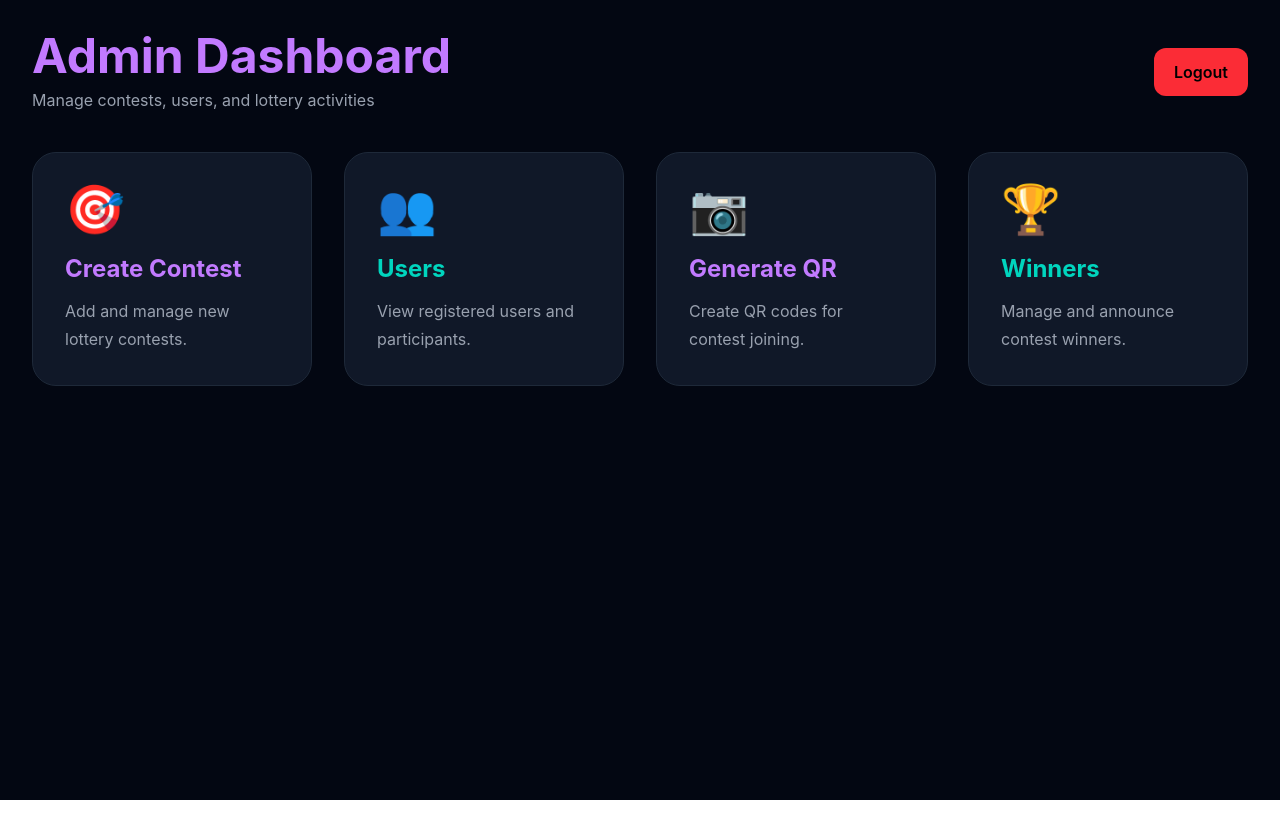
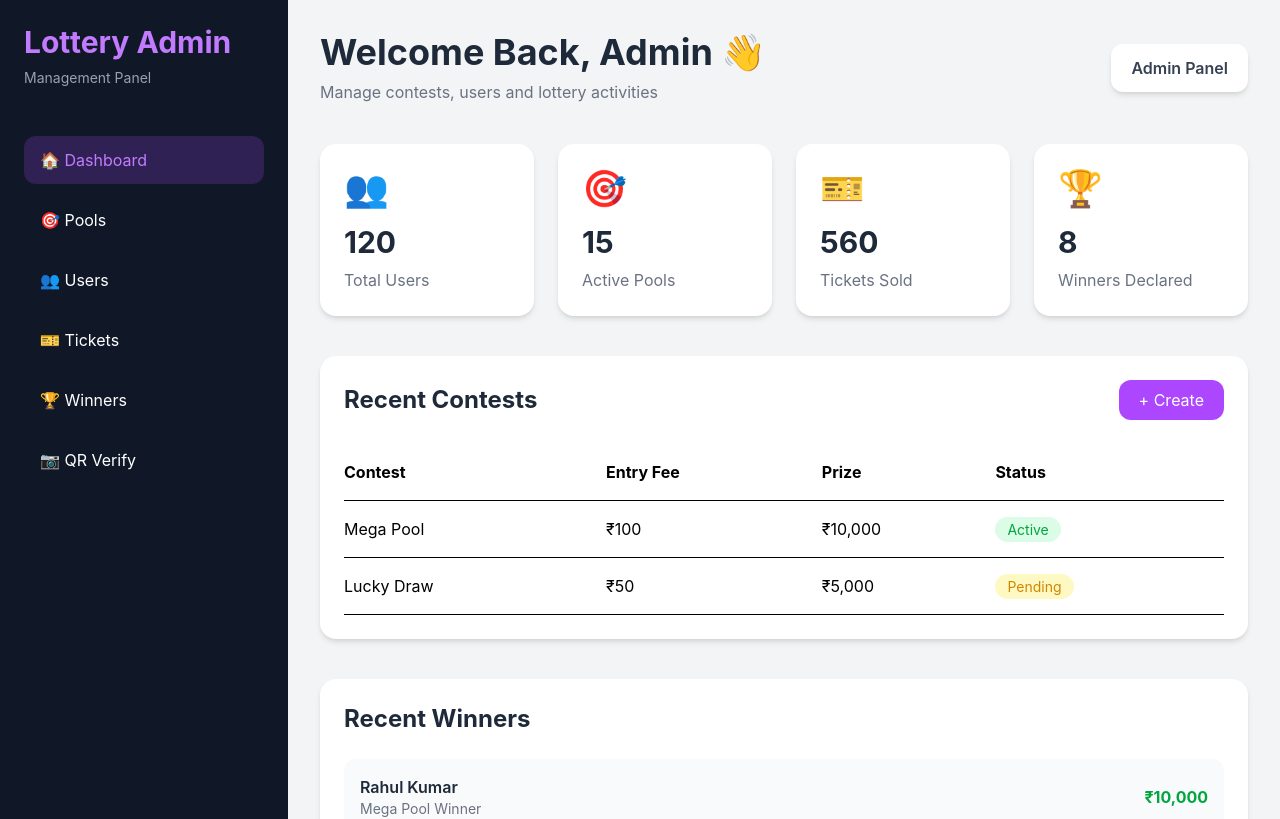
Before and after one commit to anjanasatheesh791-anj/Lottery-Management-System, a React (Vite) app: page /AdminDashboard in a window 1280 px wide. Shown: the top 819 px of the page. Built offline with nearby package versions, Linux system fonts and the light colour scheme; sample sign-in values are in the browser's storage.

Commit message:
Updated Admin Dashboard

```diff
--- a/src/Pages/AdminDashboard.jsx
+++ b/src/Pages/AdminDashboard.jsx
@@ -39,66 +39,236 @@ export default function AdminDashboard() {
   }
 
 return (
-    <div className="min-h-screen bg-gray-950 text-white p-8">
-      {/* HEADER */}
-      <div className="flex justify-between items-center mb-10">
+  <div className="min-h-screen bg-gray-100 flex">
+
+    {/* SIDEBAR */}
+    <div className="w-72 bg-gray-900 text-white p-6 flex flex-col justify-between">
+
       <div>
-          <h1 className="text-5xl font-bold text-purple-400">Admin Dashboard</h1>
-          <p className="text-gray-400 mt-2">
-            Manage contests, users, and lottery activities
+        {/* LOGO */}
+        <div className="mb-12">
+          <h1 className="text-3xl font-bold text-purple-400">
+            Lottery Admin
+          </h1>
+          <p className="text-gray-400 text-sm mt-2">
+            Management Panel
           </p>
         </div>
 
+        {/* MENU */}
+        <div className="space-y-3">
+
+          <Link
+            to="/AdminDashboard"
+            className="flex items-center gap-3 bg-purple-500/20 text-purple-400 px-4 py-3 rounded-xl"
+          >
+            🏠 Dashboard
+          </Link>
+
+          <Link
+            to="/CreateContest"
+            className="flex items-center gap-3 hover:bg-gray-800 px-4 py-3 rounded-xl duration-300"
+          >
+            🎯 Pools
+          </Link>
+
+          <Link
+            to="/Users"
+            className="flex items-center gap-3 hover:bg-gray-800 px-4 py-3 rounded-xl duration-300"
+          >
+            👥 Users
+          </Link>
+
+          <Link
+            to="/Tickets"
+            className="flex items-center gap-3 hover:bg-gray-800 px-4 py-3 rounded-xl duration-300"
+          >
+            🎫 Tickets
+          </Link>
+
+          <Link
+            to="/Winners"
+            className="flex items-center gap-3 hover:bg-gray-800 px-4 py-3 rounded-xl duration-300"
+          >
+            🏆 Winners
+          </Link>
+
+          <Link
+            to="/generate-qr"
+            className="flex items-center gap-3 hover:bg-gray-800 px-4 py-3 rounded-xl duration-300"
+          >
+            📷 QR Verify
+          </Link>
+        </div>
+      </div>
+
+      {/* LOGOUT */}
       <button
         onClick={handleLogout}
-          className="bg-red-500 hover:bg-red-400 duration-300 px-5 py-3 rounded-xl font-semibold text-black transition-colors"
+        className="bg-red-500 hover:bg-red-400 duration-300 px-5 py-3 rounded-xl font-semibold text-black"
       >
         Logout
       </button>
     </div>
 
-      {/* DASHBOARD CARDS */}
-      <div className="grid grid-cols-1 md:grid-cols-2 lg:grid-cols-4 gap-8">
-        {/* CARD 1 */}
-        <Link to="/CreateContest">
-          <div className="bg-gray-900 border border-gray-800 p-8 rounded-3xl hover:-translate-y-2 duration-300 h-full">
-            <div className="text-5xl mb-5">🎯</div>
-            <h2 className="text-2xl font-bold text-purple-400 mb-3">Create Contest</h2>
-            <p className="text-gray-400 leading-7">
-              Add and manage new lottery contests.
-            </p>
-          </div>
-        </Link>
+    {/* MAIN CONTENT */}
+    <div className="flex-1 p-8 overflow-y-auto">
 
-        {/* CARD 2 */}
-        <div className="bg-gray-900 border border-gray-800 p-8 rounded-3xl hover:-translate-y-2 duration-300">
-          <div className="text-5xl mb-5">👥</div>
-          <h2 className="text-2xl font-bold text-teal-400 mb-3">Users</h2>
-          <p className="text-gray-400 leading-7">
-            View registered users and participants.
+      {/* TOP HEADER */}
+      <div className="flex justify-between items-center mb-10">
+
+        <div>
+          <h1 className="text-4xl font-bold text-gray-800">
+            Welcome Back, Admin 👋
+          </h1>
+
+          <p className="text-gray-500 mt-2">
+            Manage contests, users and lottery activities
           </p>
         </div>
 
-        {/* CARD 3 */}
-        <Link to="/generate-qr">
-          <div className="bg-gray-900 border border-gray-800 p-8 rounded-3xl hover:-translate-y-2 duration-300 h-full">
-            <div className="text-5xl mb-5">📷</div>
-            <h2 className="text-2xl font-bold text-purple-400 mb-3">Generate QR</h2>
-            <p className="text-gray-400 leading-7">
-              Create QR codes for contest joining.
-            </p>
-          </div>
-        </Link>
-
-        {/* CARD 4 */}
-        <div className="bg-gray-900 border border-gray-800 p-8 rounded-3xl hover:-translate-y-2 duration-300">
-          <div className="text-5xl mb-5">🏆</div>
-          <h2 className="text-2xl font-bold text-teal-400 mb-3">Winners</h2>
-          <p className="text-gray-400 leading-7">
-            Manage and announce contest winners.
+        {/* PROFILE */}
+        <div className="bg-white shadow-md px-5 py-3 rounded-xl">
+          <p className="font-semibold text-gray-700">
+            Admin Panel
           </p>
         </div>
       </div>
+
+      {/* STATS CARDS */}
+      <div className="grid grid-cols-1 md:grid-cols-2 lg:grid-cols-4 gap-6 mb-10">
+
+        {/* CARD 1 */}
+        <div className="bg-white p-6 rounded-2xl shadow-md">
+          <div className="text-4xl mb-4">👥</div>
+          <h2 className="text-3xl font-bold text-gray-800">120</h2>
+          <p className="text-gray-500 mt-2">Total Users</p>
+        </div>
+
+        {/* CARD 2 */}
+        <div className="bg-white p-6 rounded-2xl shadow-md">
+          <div className="text-4xl mb-4">🎯</div>
+          <h2 className="text-3xl font-bold text-gray-800">15</h2>
+          <p className="text-gray-500 mt-2">Active Pools</p>
+        </div>
+
+        {/* CARD 3 */}
+        <div className="bg-white p-6 rounded-2xl shadow-md">
+          <div className="text-4xl mb-4">🎫</div>
+          <h2 className="text-3xl font-bold text-gray-800">560</h2>
+          <p className="text-gray-500 mt-2">Tickets Sold</p>
+        </div>
+
+        {/* CARD 4 */}
+        <div className="bg-white p-6 rounded-2xl shadow-md">
+          <div className="text-4xl mb-4">🏆</div>
+          <h2 className="text-3xl font-bold text-gray-800">8</h2>
+          <p className="text-gray-500 mt-2">Winners Declared</p>
+        </div>
+      </div>
+
+      {/* RECENT CONTESTS */}
+      <div className="bg-white rounded-2xl shadow-md p-6 mb-10">
+
+        <div className="flex justify-between items-center mb-6">
+          <h2 className="text-2xl font-bold text-gray-800">
+            Recent Contests
+          </h2>
+
+          <Link
+            to="/CreateContest"
+            className="bg-purple-500 hover:bg-purple-400 text-white px-5 py-2 rounded-xl duration-300"
+          >
+            + Create
+          </Link>
+        </div>
+
+        <div className="overflow-x-auto">
+          <table className="w-full text-left">
+
+            <thead>
+              <tr className="border-b">
+                <th className="py-4">Contest</th>
+                <th>Entry Fee</th>
+                <th>Prize</th>
+                <th>Status</th>
+              </tr>
+            </thead>
+
+            <tbody>
+
+              <tr className="border-b">
+                <td className="py-4">Mega Pool</td>
+                <td>₹100</td>
+                <td>₹10,000</td>
+                <td>
+                  <span className="bg-green-100 text-green-600 px-3 py-1 rounded-full text-sm">
+                    Active
+                  </span>
+                </td>
+              </tr>
+
+              <tr className="border-b">
+                <td className="py-4">Lucky Draw</td>
+                <td>₹50</td>
+                <td>₹5,000</td>
+                <td>
+                  <span className="bg-yellow-100 text-yellow-600 px-3 py-1 rounded-full text-sm">
+                    Pending
+                  </span>
+                </td>
+              </tr>
+
+            </tbody>
+          </table>
+        </div>
+      </div>
+
+      {/* RECENT WINNERS */}
+      <div className="bg-white rounded-2xl shadow-md p-6">
+
+        <h2 className="text-2xl font-bold text-gray-800 mb-6">
+          Recent Winners
+        </h2>
+
+        <div className="space-y-4">
+
+          <div className="flex justify-between items-center bg-gray-50 p-4 rounded-xl">
+            <div>
+              <h3 className="font-semibold text-gray-800">
+                Rahul Kumar
+              </h3>
+              <p className="text-gray-500 text-sm">
+                Mega Pool Winner
+              </p>
+            </div>
+
+            <div className="text-green-600 font-bold">
+              ₹10,000
+            </div>
+          </div>
+
+          <div className="flex justify-between items-center bg-gray-50 p-4 rounded-xl">
+            <div>
+              <h3 className="font-semibold text-gray-800">
+                Anjali Nair
+              </h3>
+              <p className="text-gray-500 text-sm">
+                Lucky Draw Winner
+              </p>
+            </div>
+
+            <div className="text-green-600 font-bold">
+              ₹5,000
+            </div>
+          </div>
+
+        </div>
+      </div>
+
+    </div>
   </div>
 );
+
+
 }
```
Lines whose indentation alone changed are shown as unchanged.
